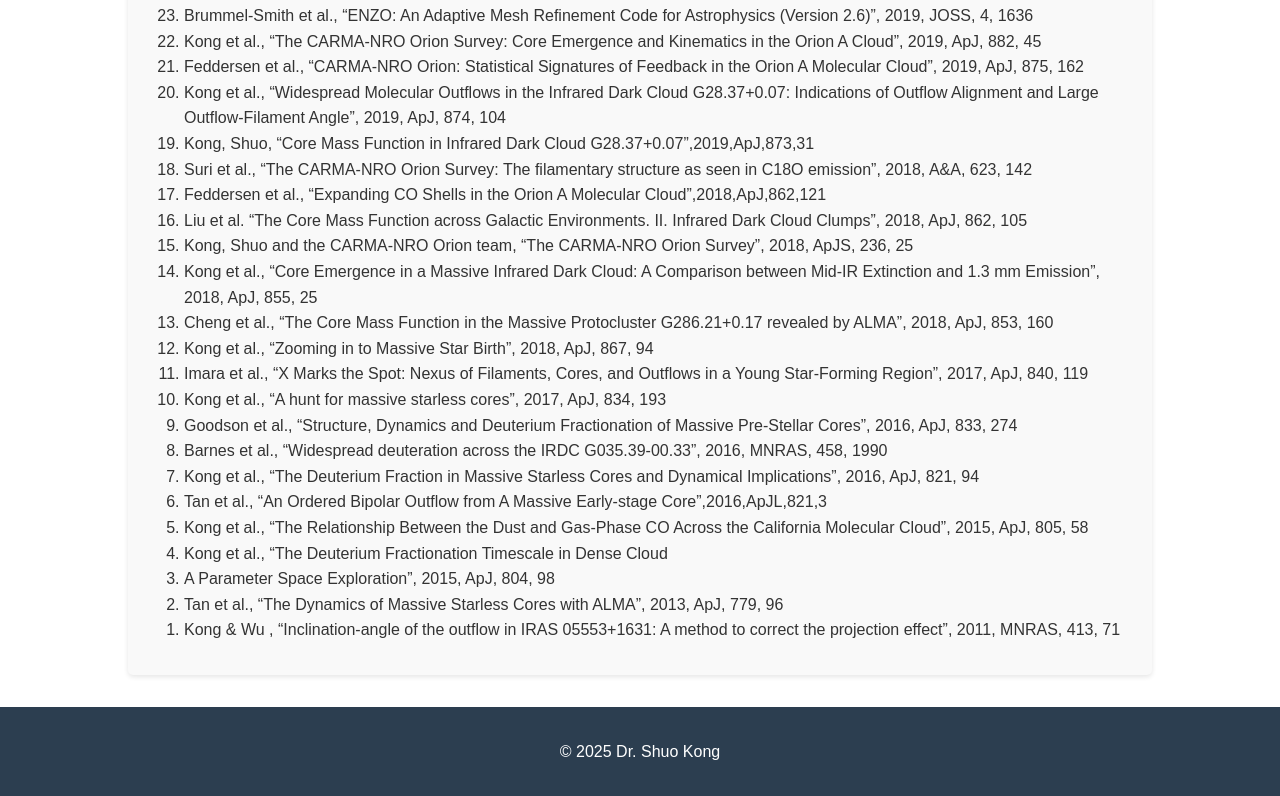
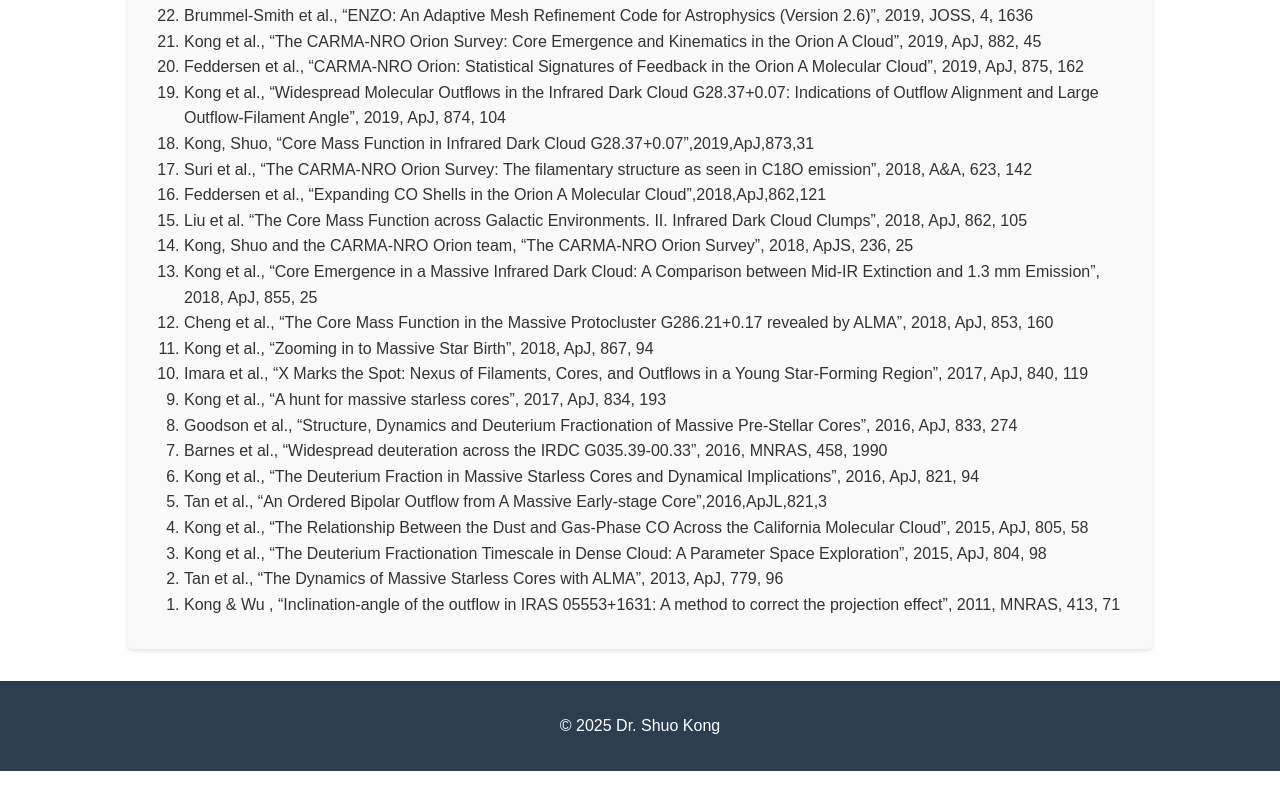
Before and after one commit to uatsk/uatsk.github.io, a plain HTML site: page publications.html in a window 1280 px wide. Shown: the part 1175-1971 px from the top of the page. After the commit the page ends 1946 px from the top, so only its background shows below. Drawn offline with Linux system fonts and the light colour scheme.

Commit message:
fix publication list

```diff
--- a/publications.html
+++ b/publications.html
@@ -85,8 +85,7 @@
                 <li>Kong et al., “The Deuterium Fraction in Massive Starless Cores and Dynamical Implications”, 2016, ApJ, 821, 94</li>
                 <li>Tan et al., “An Ordered Bipolar Outflow from A Massive Early-stage Core”,2016,ApJL,821,3</li>
                 <li>Kong et al., “The Relationship Between the Dust and Gas-Phase CO Across the California Molecular Cloud”, 2015, ApJ, 805, 58</li>
-                <li>Kong et al., “The Deuterium Fractionation Timescale in Dense Cloud </li>
-                <li>A Parameter Space Exploration”, 2015, ApJ, 804, 98</li>
+                <li>Kong et al., “The Deuterium Fractionation Timescale in Dense Cloud: A Parameter Space Exploration”, 2015, ApJ, 804, 98</li>
                 <li>Tan et al., “The Dynamics of Massive Starless Cores with ALMA”, 2013, ApJ, 779, 96</li>
                 <li>Kong & Wu , “Inclination-angle of the outflow in IRAS 05553+1631: A method to correct the projection effect”, 2011, MNRAS, 413, 71</li>
               </ol>
```
